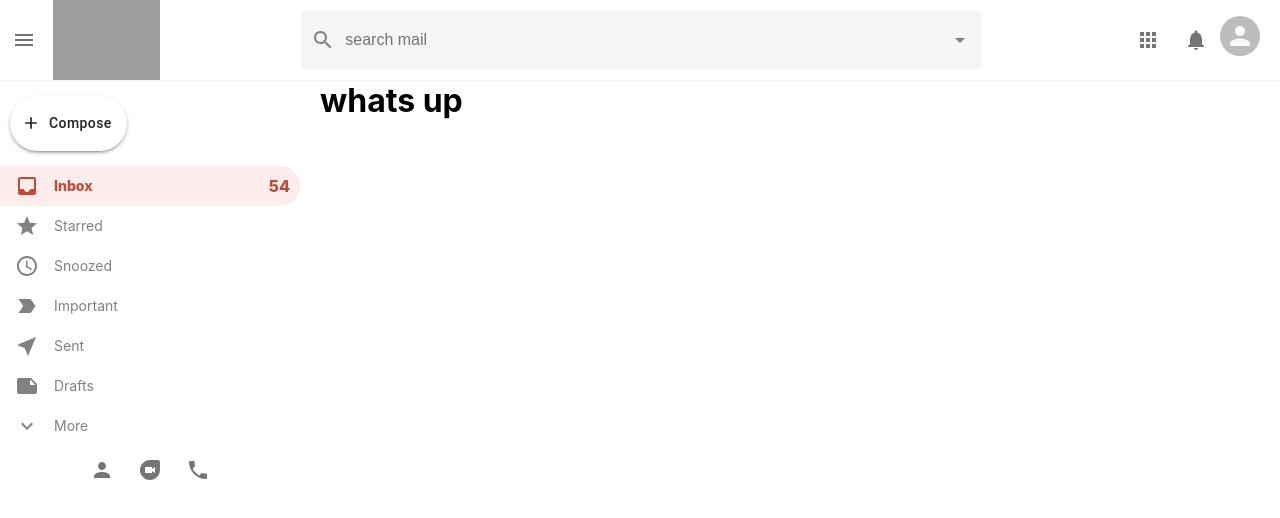
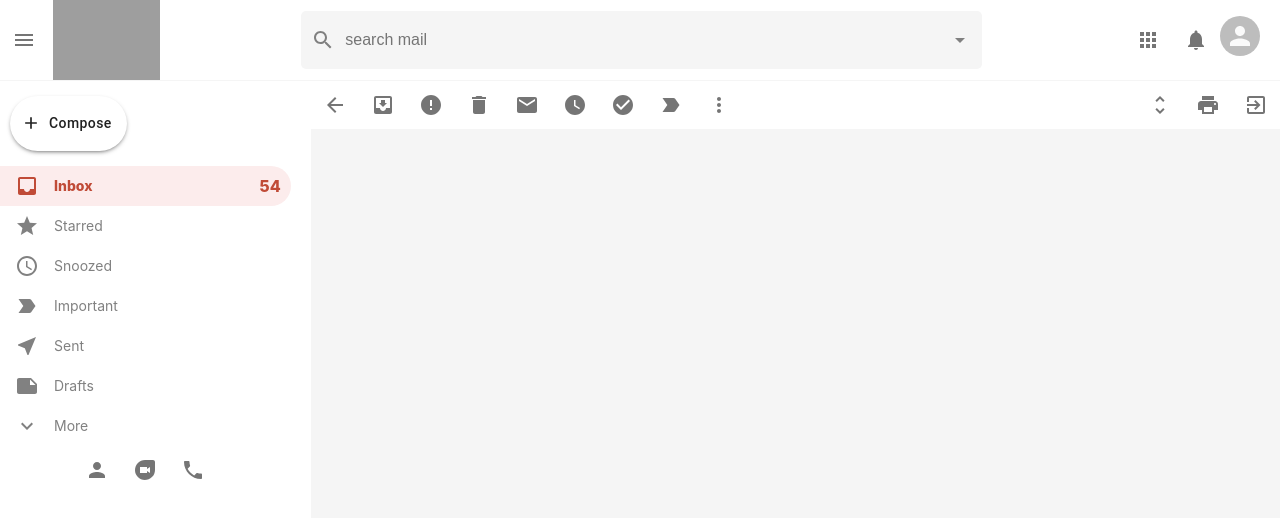
Before and after one commit to EdwardVilla0/GmailReplica, a React (Create React App) app: page /mail in a window 1280 px wide. Shown: the top 518 px of the page. Built offline with nearby package versions, Linux system fonts and the light colour scheme; grey boxes are pictures that could not be loaded.

Commit message:
styling the mail component

```diff
--- a/src/components/Mail/Mail.css
+++ b/src/components/Mail/Mail.css
@@ -0,0 +1,10 @@
+.mail{
+    flex: 1;
+    background-color: whitesmoke;
+}
+
+.mail__tools{
+    display: flex;
+    justify-content: space-between;
+    background-color: white;
+}
--- a/src/components/Mail/Mail.js
+++ b/src/components/Mail/Mail.js
@@ -1,9 +1,66 @@
+import { IconButton } from '@material-ui/core'
+import ArrowBackIcon from '@material-ui/icons/ArrowBack'
+import MoveToInboxIcon from '@material-ui/icons/MoveToInbox'
+import ErrorIcon from '@material-ui/icons/Error'
+import DeleteIcon from '@material-ui/icons/Delete'
+import EmailIcon from '@material-ui/icons/Email'
+import WatchLaterIcon from '@material-ui/icons/WatchLater'
+import CheckCircleIcon from '@material-ui/icons/CheckCircle'
+import LabelImportantIcon from '@material-ui/icons/LabelImportant'
+import MoreVertIcon from '@material-ui/icons/MoreVert'
+import UnfoldMoreIcon from '@material-ui/icons/UnfoldMore'
+import PrintIcon from '@material-ui/icons/Print'
+import ExitToAppIcon from '@material-ui/icons/ExitToApp'
 import React from 'react'
+import { useHistory } from 'react-router-dom'
+import './Mail.css'
 
 function Mail() {
+    const history = useHistory()
     return (
-        <div>
-            <h1>whats up</h1>
+        <div className="mail">
+            <div className="mail__tools">
+                <div className="mail__toolsLeft">
+                    <IconButton onClick={() => history.push("/")}>
+                        <ArrowBackIcon />
+                    </IconButton>
+                    <IconButton>
+                        <MoveToInboxIcon />
+                    </IconButton>
+                    <IconButton>
+                        <ErrorIcon />
+                    </IconButton>
+                    <IconButton>
+                        <DeleteIcon />
+                    </IconButton>
+                    <IconButton>
+                        <EmailIcon />
+                    </IconButton>
+                    <IconButton>
+                        <WatchLaterIcon />
+                    </IconButton>
+                    <IconButton>
+                        <CheckCircleIcon />
+                    </IconButton>
+                    <IconButton>
+                        <LabelImportantIcon />
+                    </IconButton>
+                    <IconButton>
+                        <MoreVertIcon />
+                    </IconButton>
+                </div>
+                <div className="mail__toolsRight">
+                    <IconButton>
+                        <UnfoldMoreIcon />
+                    </IconButton>
+                    <IconButton>
+                        <PrintIcon />
+                    </IconButton>
+                    <IconButton>
+                        <ExitToAppIcon />
+                    </IconButton>
+                </div>
+            </div>
         </div>
     )
 }
```
